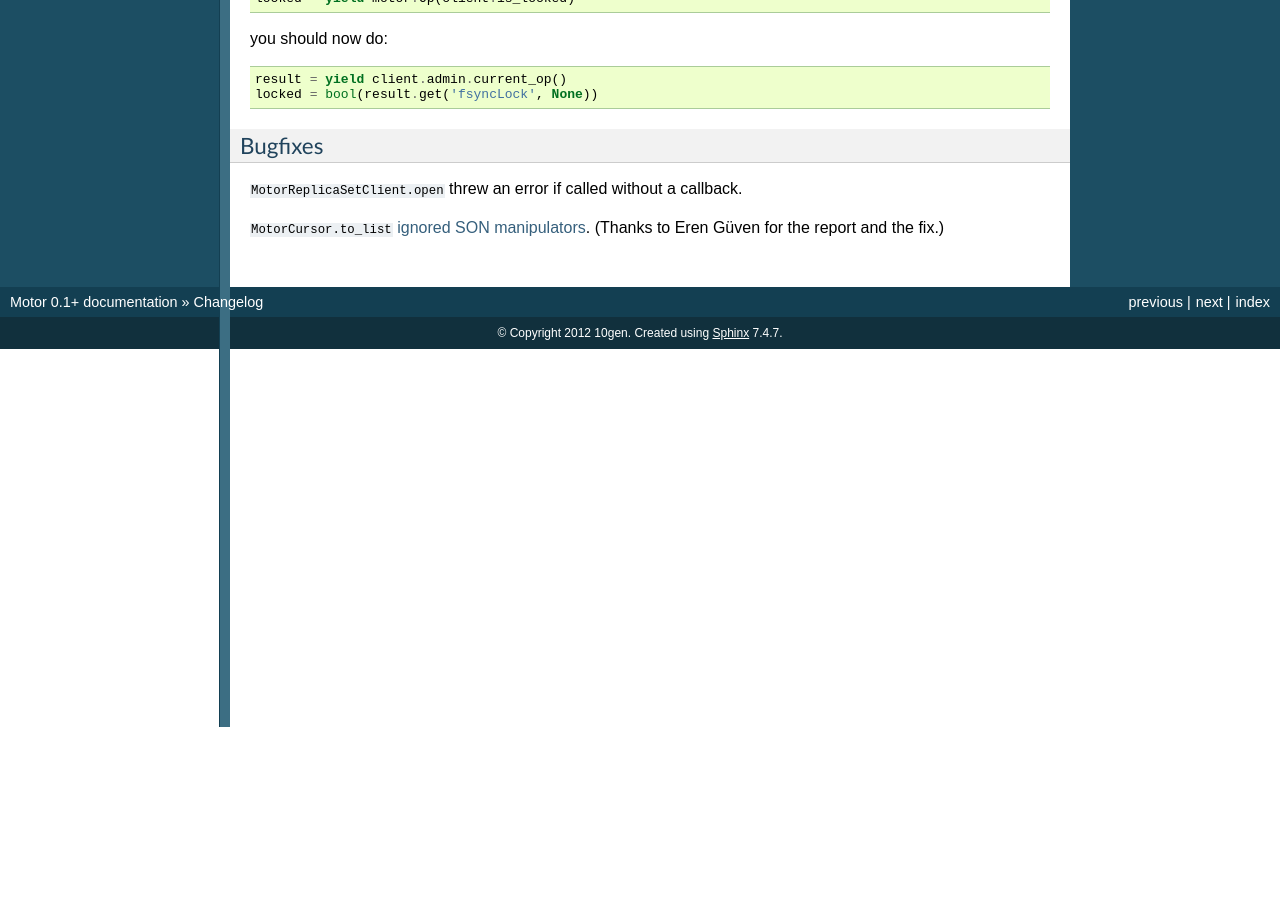
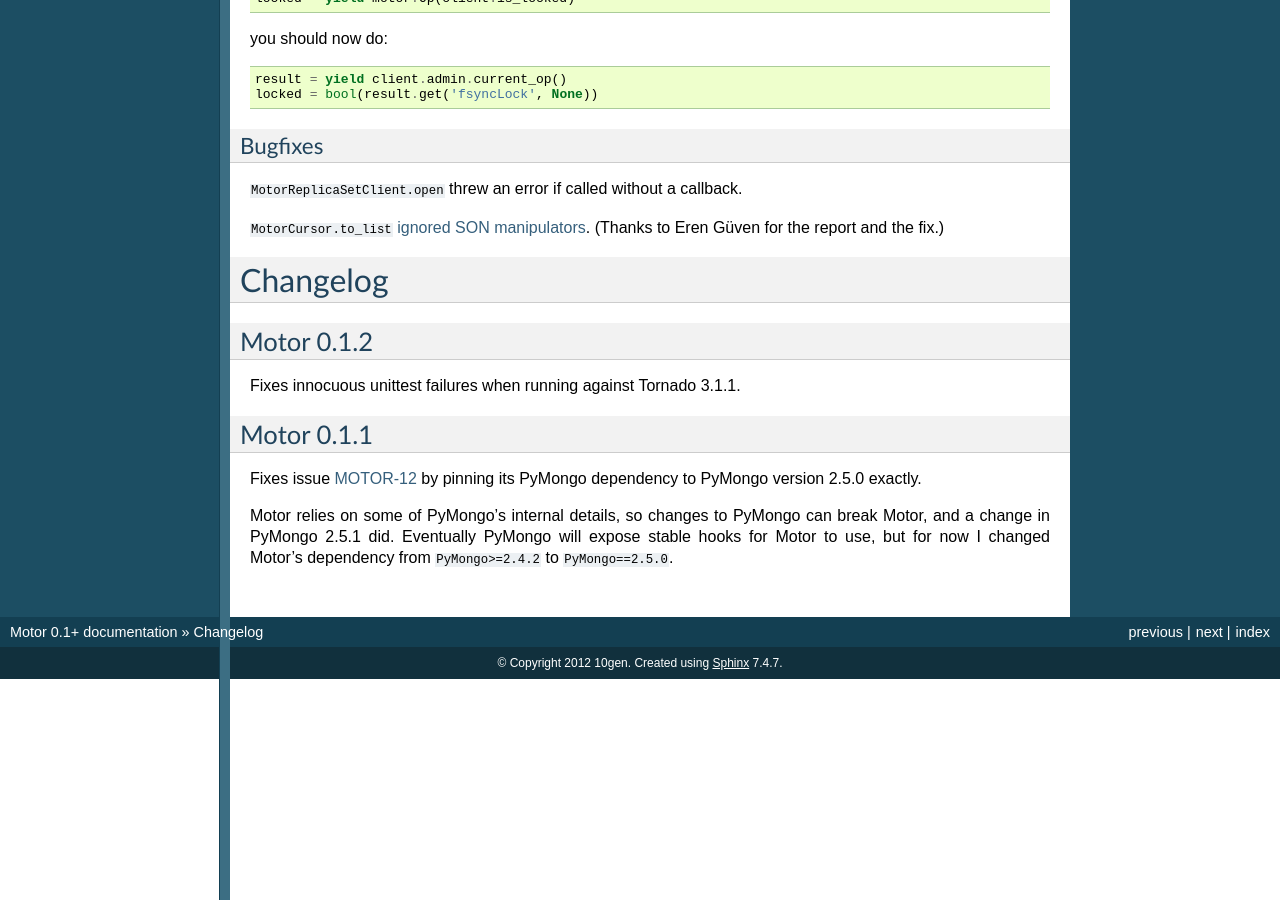
Before and after one commit to mongodb/motor, a Sphinx documentation site: the page built from doc/changelog.rst, in a window 1280 px wide and 900 px high, scrolled down 1917 px. Built offline with Sphinx 7.4.7, drawn with Linux system fonts in a browser that asks for light colours; pages that are not in the unit, such as notebooks, are missing from menus; the version number is read from the project's files by our own code; before the commit the page ends 2644 px from its top, so only the background shows below that; some of the changed text lies outside the part shown.

Commit message:
Include Motor 0.1.1 and 0.1.2 notes in changelog.

```diff
--- a/doc/changelog.rst
+++ b/doc/changelog.rst
@@ -131,3 +131,24 @@ Bugfixes
 ``MotorCursor.to_list`` `ignored SON manipulators
 <https://jira.mongodb.org/browse/MOTOR-8>`_. (Thanks to Eren Güven for the
 report and the fix.)
+
+Changelog
+=========
+
+Motor 0.1.2
+-----------
+
+Fixes innocuous unittest failures when running against Tornado 3.1.1.
+
+Motor 0.1.1
+-----------
+
+Fixes issue `MOTOR-12`_ by pinning its PyMongo dependency to PyMongo version
+2.5.0 exactly.
+
+Motor relies on some of PyMongo's internal details, so changes to PyMongo can
+break Motor, and a change in PyMongo 2.5.1 did. Eventually PyMongo will expose
+stable hooks for Motor to use, but for now I changed Motor's dependency from
+``PyMongo>=2.4.2`` to ``PyMongo==2.5.0``.
+
+.. _MOTOR-12: https://jira.mongodb.org/browse/MOTOR-12
```
